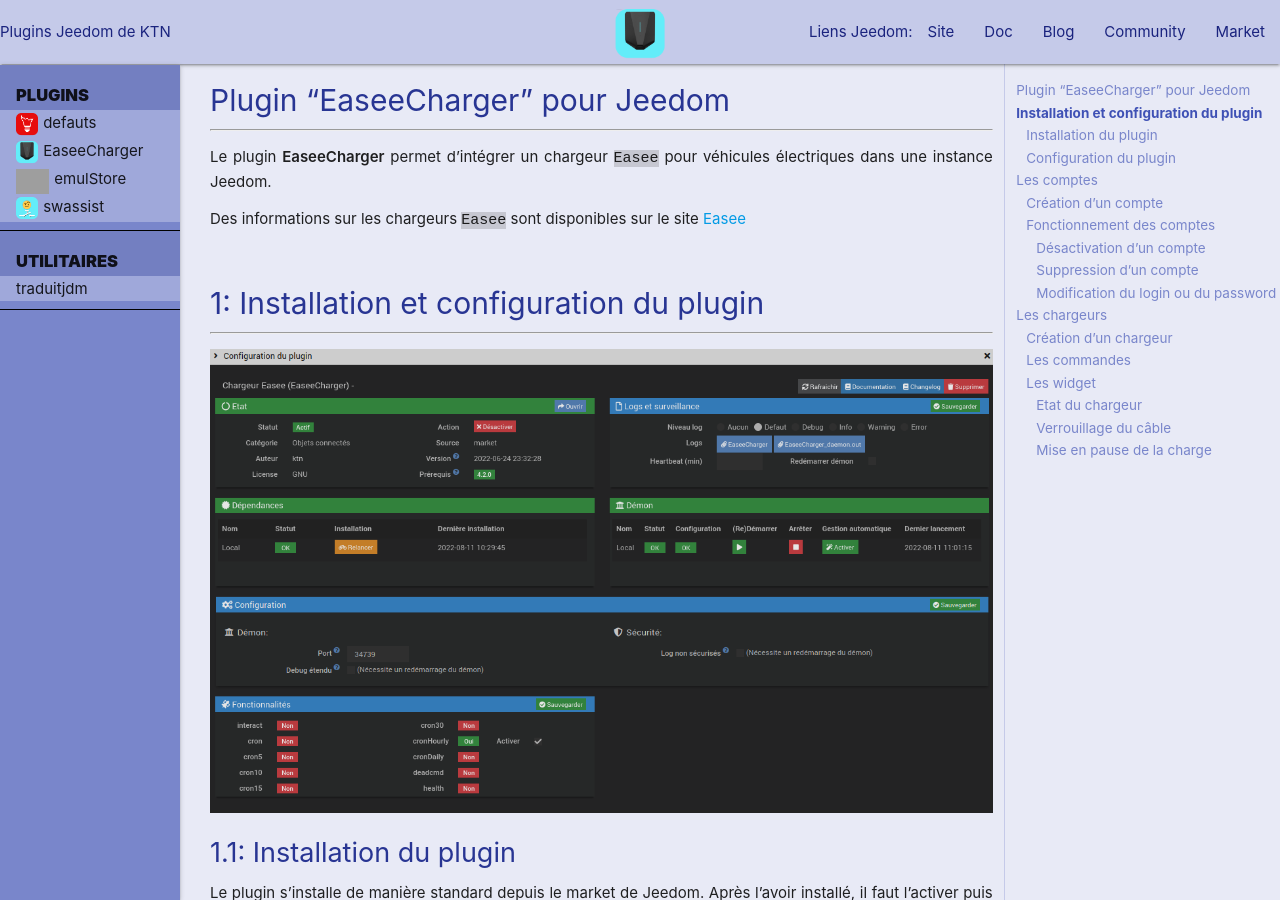
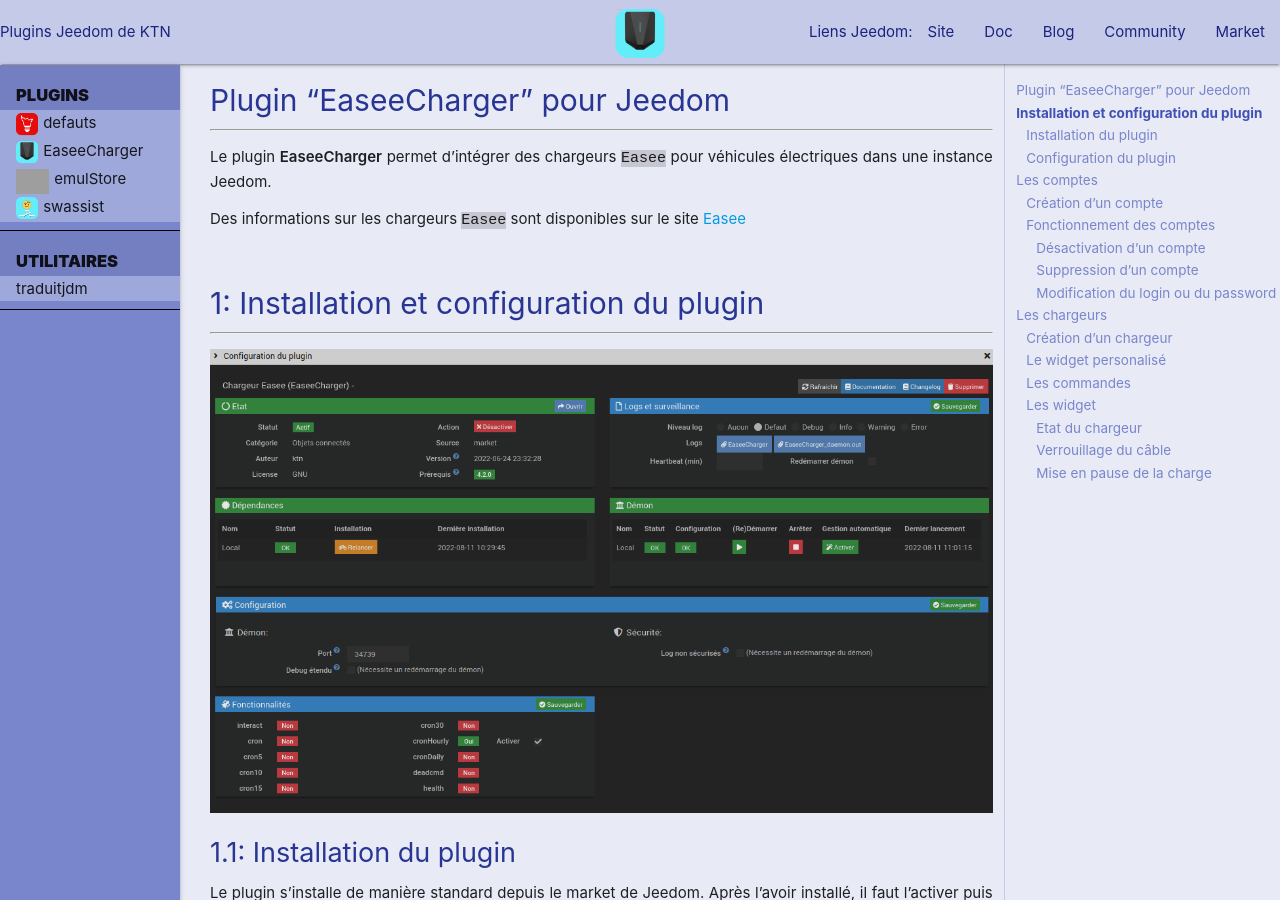
Before and after one commit to ktn001/ktn001.github.io, a Jekyll site: the page built from fr_FR/EaseeCharger/index.md, in a window 1280 px wide and 900 px high. Built offline with Jekyll 4.4.1, drawn with Linux system fonts in a browser that asks for light colours; emoji names are drawn with the system emoji font; some of the changed text lies outside the part shown; grey boxes are pictures that could not be loaded.

Commit message:
Easeecharger

```diff
--- a/fr_FR/EaseeCharger/index.md
+++ b/fr_FR/EaseeCharger/index.md
@@ -5,7 +5,7 @@
 
 # Plugin "EaseeCharger" pour Jeedom
 
-Le plugin **EaseeCharger** permet d'intégrer un chargeur `Easee` pour véhicules électriques dans une instance Jeedom.
+Le plugin **EaseeCharger** permet d'intégrer des chargeurs `Easee` pour véhicules électriques dans une instance Jeedom.
 
 Des informations sur les chargeurs `Easee` sont disponibles sur le site [Easee](https://easee.com)
 
@@ -105,6 +105,9 @@
       Couleur du chargeur. Permet de définir l'icône du chargeur.
 
 1. Cliquer sur `Valider`.
+
+## Le widget personalisé
+
 
 ## Les commandes
 {: .num}
```
